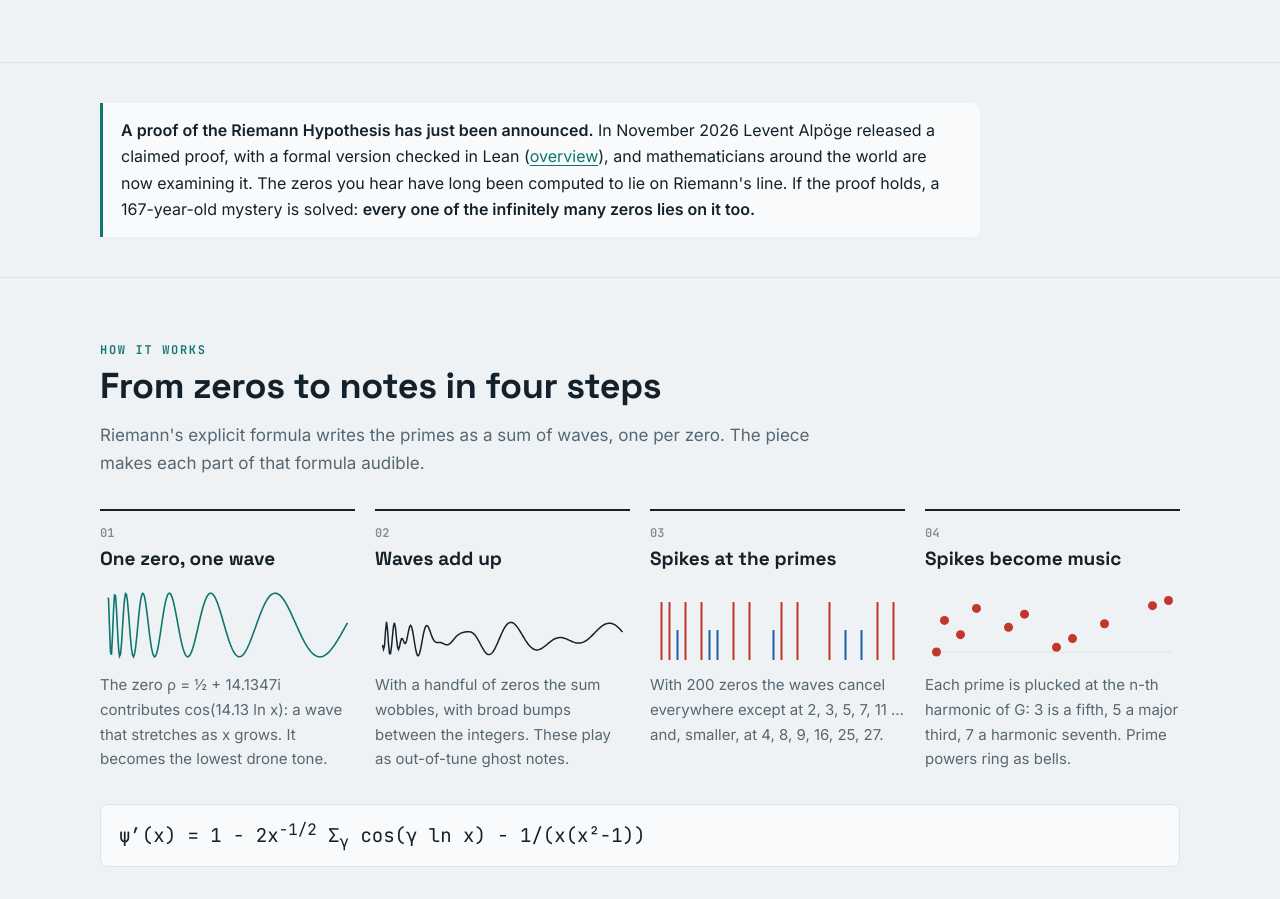
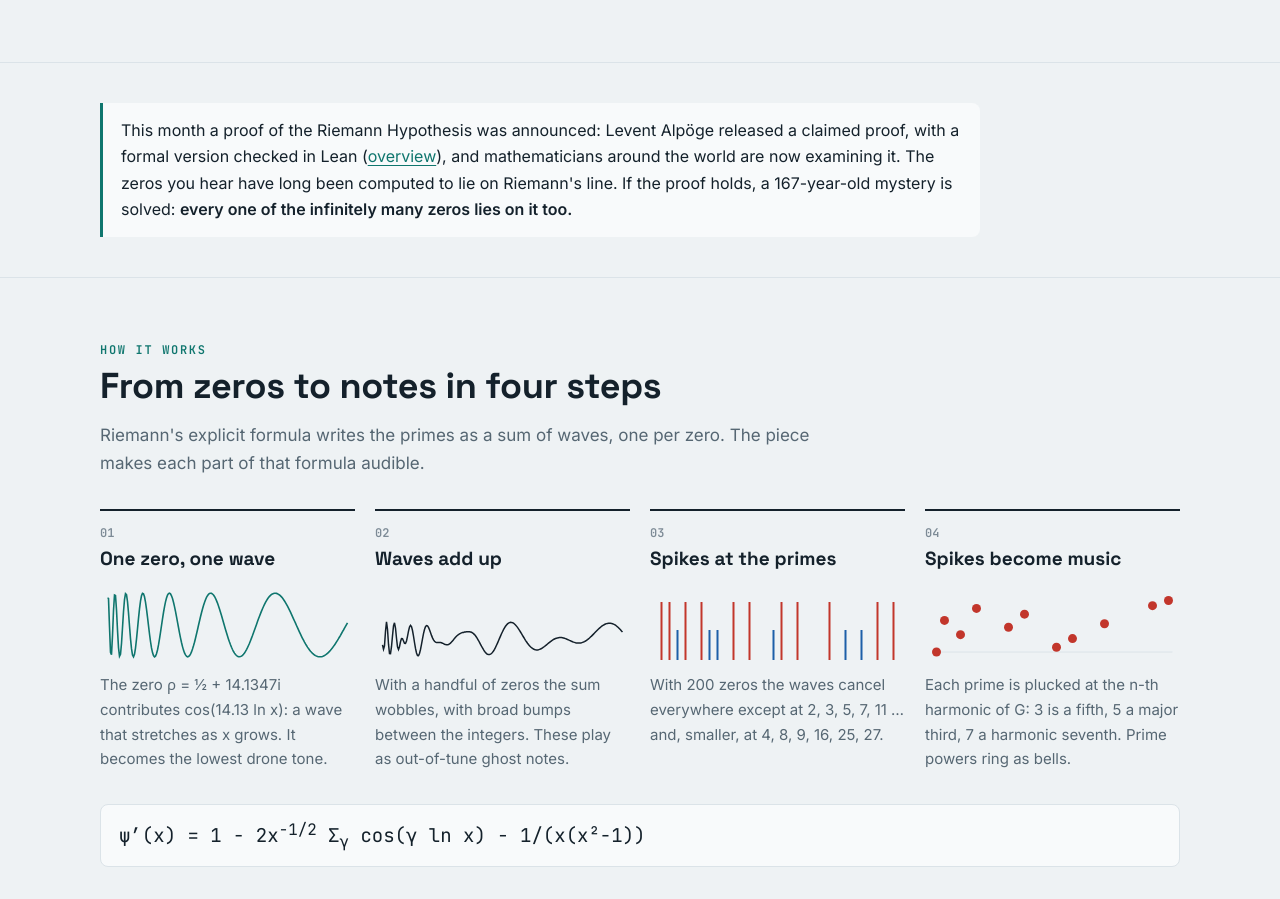
Before and after one commit to joe-carr-data/zeta-prime-music, a plain HTML site: page docs/index.html in a window 1280 px wide. Shown: the part 2956-3855 px from the top of the page. Drawn offline with Linux system fonts and the light colour scheme.

Commit message:
site, README: restore the original wording of the proof note

```diff
--- a/docs/index.html
+++ b/docs/index.html
@@ -104,7 +104,7 @@
   <section id="proof" style="padding-block:40px">
     <div class="wrap">
       <div class="callout" style="margin:0; max-width:880px">
-        <b>A proof of the Riemann Hypothesis has just been announced.</b> In November 2026 Levent Alpöge released a claimed proof, with a formal version checked in Lean (<a href="https://en.wikipedia.org/wiki/Alp%C3%B6ge's_proof_of_the_Riemann_hypothesis">overview</a>), and mathematicians around the world are now examining it. The zeros you hear have long been computed to lie on Riemann's line. If the proof holds, a 167-year-old mystery is solved: <b>every one of the infinitely many zeros lies on it too.</b>
+        This month a proof of the Riemann Hypothesis was announced: Levent Alpöge released a claimed proof, with a formal version checked in Lean (<a href="https://en.wikipedia.org/wiki/Alp%C3%B6ge's_proof_of_the_Riemann_hypothesis">overview</a>), and mathematicians around the world are now examining it. The zeros you hear have long been computed to lie on Riemann's line. If the proof holds, a 167-year-old mystery is solved: <b>every one of the infinitely many zeros lies on it too.</b>
       </div>
     </div>
   </section>
```
Also changed, not shown: 1 other file.
